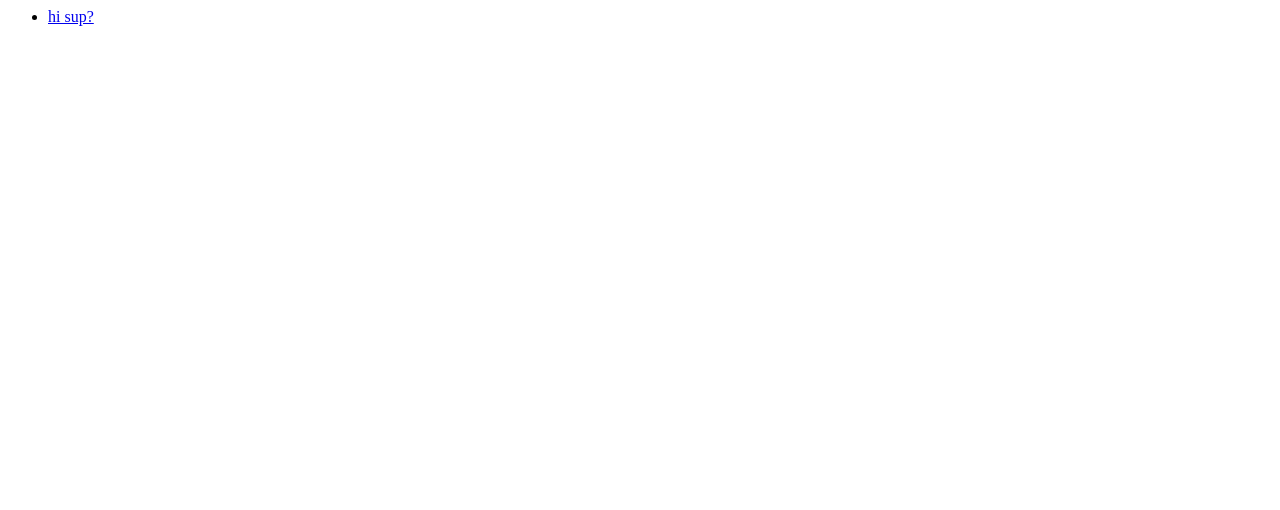
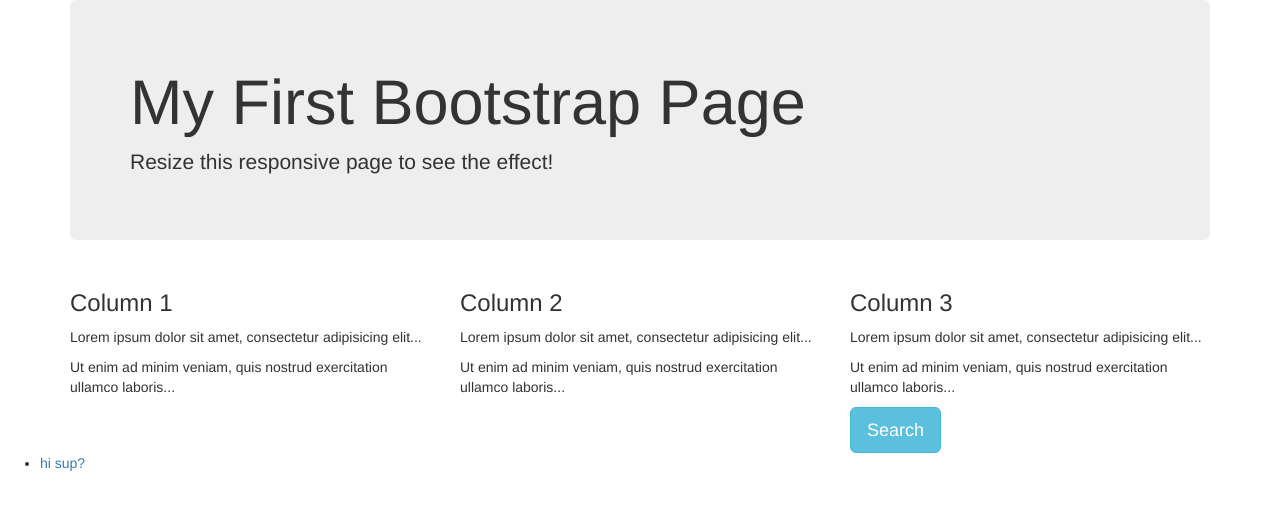
Before and after one commit to nickedes/curious_baby, a Django app: page /ques/ in a window 1280 px wide. Before the commit the part shown is almost empty. Shown: the top 510 px of the page. Run offline with Django 3.2, Linux system fonts and the light colour scheme; data comes from the database, SQL or seed files in the repository; both versions use the stored data as it was before the commit.

Commit message:
trying Bootstrap

```diff
--- a/quiz/ques/templates/ques/index.html
+++ b/quiz/ques/templates/ques/index.html
@@ -1,3 +1,41 @@
+<!DOCTYPE html>
+<html lang="en">
+<head>
+  <title>Bootstrap Example</title>
+  <meta charset="utf-8">
+  <meta name="viewport" content="width=device-width, initial-scale=1">
+  <link rel="stylesheet" href="/quiz/css/bootstrap.min.css">
+  <script src="http://code.jquery.com/jquery.js"></script>
+  <script src="/quiz/js/bootstrap.min.js"></script>
+</head>
+<body>
+
+<div class="container">
+  <div class="jumbotron">
+    <h1>My First Bootstrap Page</h1>
+    <p>Resize this responsive page to see the effect!</p>
+  </div>
+  <div class="row">
+    <div class="col-sm-4">
+      <h3>Column 1</h3>
+      <p>Lorem ipsum dolor sit amet, consectetur adipisicing elit...</p>
+      <p>Ut enim ad minim veniam, quis nostrud exercitation ullamco laboris...</p>
+    </div>
+    <div class="col-sm-4">
+      <h3>Column 2</h3>
+      <p>Lorem ipsum dolor sit amet, consectetur adipisicing elit...</p>
+      <p>Ut enim ad minim veniam, quis nostrud exercitation ullamco laboris...</p>
+    </div>
+    <div class="col-sm-4">
+      <h3>Column 3</h3>
+      <p>Lorem ipsum dolor sit amet, consectetur adipisicing elit...</p>
+      <p>Ut enim ad minim veniam, quis nostrud exercitation ullamco laboris...</p>
+       <a href="#" class="btn btn-info btn-lg">Search</a>
+    </div>
+  </div>
+</div>
+</body>
+
 {% if ques_avail %}
     <ul>
     {% for q in ques_avail %}
```
Also changed, not shown: quiz/quiz.db.
